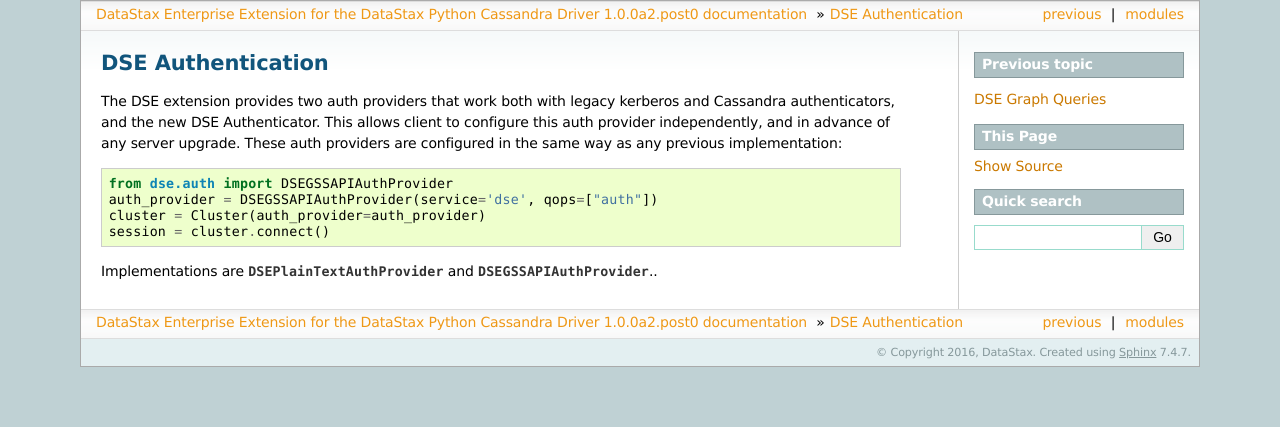
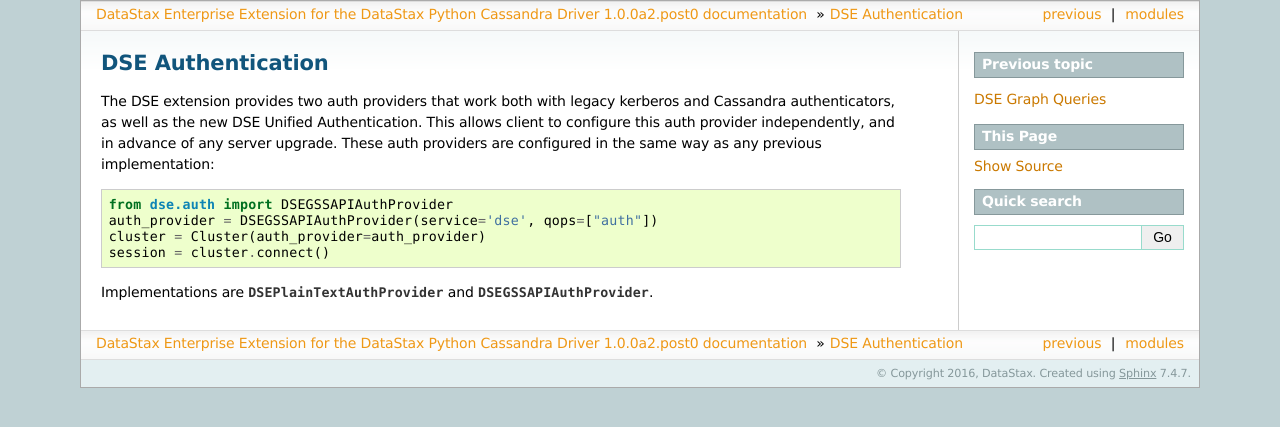
Before and after one commit to pv8/python-driver-dse, a Sphinx documentation site: the page built from docs/auth.rst, in a window 1280 px wide. Shown: the top 427 px of the page. Built offline with Sphinx 7.4.7, drawn with Linux system fonts in a browser that asks for light colours.

Commit message:
auth doc updates

```diff
--- a/docs/auth.rst
+++ b/docs/auth.rst
@@ -1,7 +1,7 @@
 DSE Authentication
 ==================
 The DSE extension provides two auth providers that work both with legacy kerberos and Cassandra authenticators,
-and the new DSE Authenticator. This allows client to configure this auth provider independently,
+as well as the new DSE Unified Authentication. This allows client to configure this auth provider independently,
 and in advance of any server upgrade. These auth providers are configured in the same way as any previous implementation::
 
     from dse.auth import DSEGSSAPIAuthProvider
@@ -9,4 +9,4 @@
     cluster = Cluster(auth_provider=auth_provider)
     session = cluster.connect()
 
-Implementations are :class:`.DSEPlainTextAuthProvider` and :class:`.DSEGSSAPIAuthProvider`..
+Implementations are :class:`.DSEPlainTextAuthProvider` and :class:`.DSEGSSAPIAuthProvider`.
```
